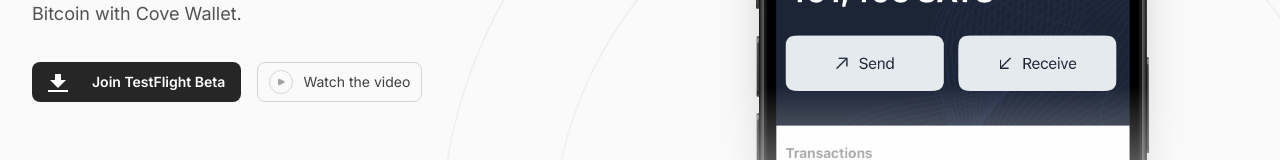
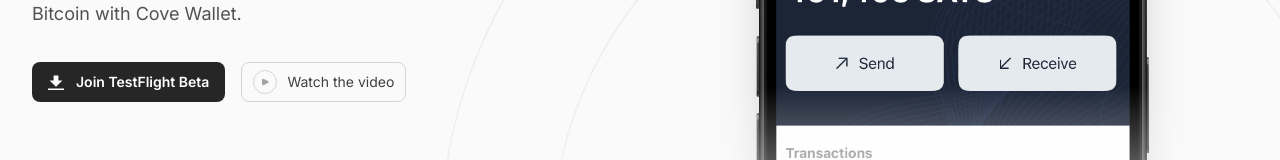
Before and after one commit to praveenperera/cove-website, a Next.js app: page / in a window 1280 px wide. Shown: the part 444-604 px from the top of the page. Built offline with nearby package versions, Linux system fonts and the light colour scheme.

Commit message:
Update TestFlightLink.tsx

```diff
--- a/src/components/TestFlightLink.tsx
+++ b/src/components/TestFlightLink.tsx
@@ -29,13 +29,13 @@
       className={`inline-flex w-full items-center space-x-2 rounded-lg px-4 py-2 text-center font-semibold sm:w-auto ${buttonColor(color)} ${className}`}
     >
       <svg
-        className="hidden h-5 w-5 sm:flex sm:w-5"
+        className="hidden h-5 w-5 pr-1 sm:flex sm:w-5"
         fill="currentColor"
         viewBox="0 0 20 20"
       >
         <path d="M13 8V2H7v6H2l8 8 8-8h-5zM0 18h20v2H0v-2z" />
       </svg>
-      <span className="w-full pl-4 sm:w-auto">Join TestFlight Beta</span>
+      <span className="w-full sm:w-auto">Join TestFlight Beta</span>
     </Link>
   )
 }
```
